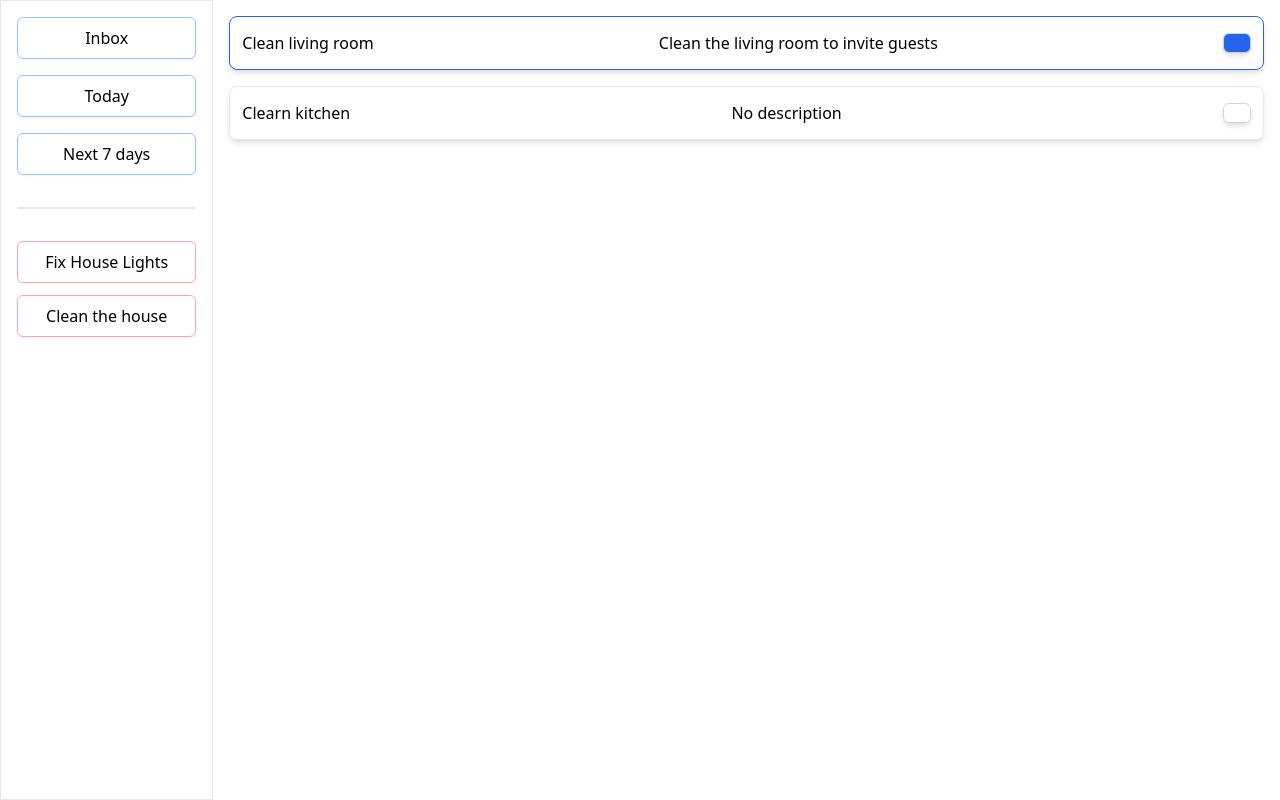
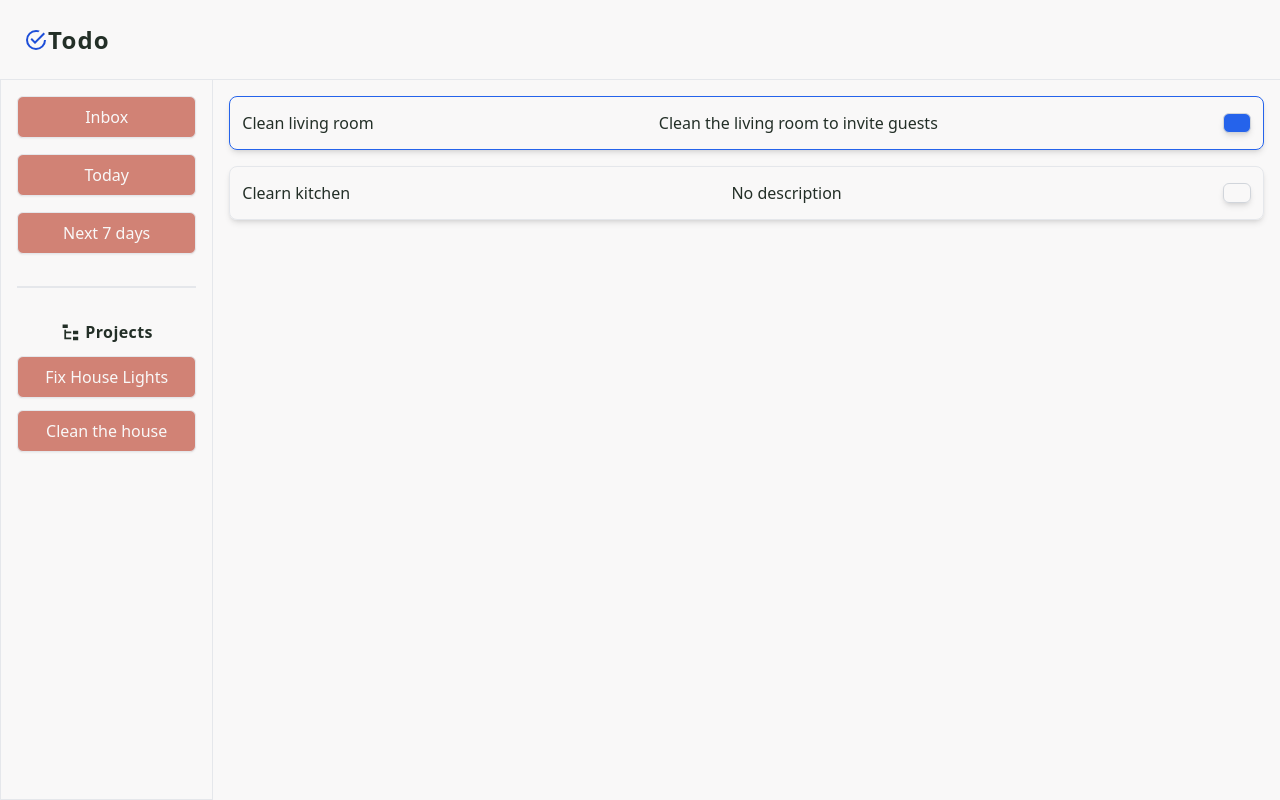
Before and after one commit to NabilHadi/todo-app-v2, a React (Create React App) app: page / in a window 1280 px wide. Built offline with nearby package versions, Linux system fonts and the light colour scheme.

Commit message:
Add Page header and color stying

```diff
--- a/src/components/MainPage/MainPage.tsx
+++ b/src/components/MainPage/MainPage.tsx
@@ -1,3 +1,5 @@
+import { mdiCheckboxMarkedCircleOutline, mdiFileTree } from "@mdi/js";
+import Icon from "@mdi/react";
 import { useState } from "react";
 import { IdType, ProjectType } from "../../projectsData";
 import Button from "../Button/Button";
@@ -27,24 +29,38 @@ function MainPage({ projects, defaultProjectId }: MainPageProps) {
   };
 
   return (
-    <div className="grid grow grid-cols-6">
-      <aside className="flex flex-col gap-4 border p-4">
-        <Button className="py-2 shadow-sm px-4 border rounded-md border-blue-300">
+    <div className="grid grow grid-cols-6 grid-rows-[10%_1fr] bg-[#F9F8F8] text-[#232F27]">
+      <header className="row-span-1 col-span-6 border-b flex items-center px-6 ">
+        <div className="text-2xl font-extrabold tracking-wider flex items-center">
+          <Icon
+            path={mdiCheckboxMarkedCircleOutline}
+            size="1.5rem"
+            className="text-2xl font-extrabold text-blue-700"
+          />
+          Todo
+        </div>
+      </header>
+      <aside className="flex flex-col gap-4 border p-4 border-t-0">
+        <Button className="py-2 shadow-sm px-4 border rounded-md bg-[#D18275] text-[#F9F8F8]">
           Inbox
         </Button>
-        <Button className="py-2 shadow-sm px-4 border rounded-md border-blue-300">
+        <Button className="py-2 shadow-sm px-4 border rounded-md bg-[#D18275] text-[#F9F8F8]">
           Today
         </Button>
-        <Button className="py-2 shadow-sm px-4 border rounded-md border-blue-300">
+        <Button className="py-2 shadow-sm px-4 border rounded-md bg-[#D18275] text-[#F9F8F8]">
           Next 7 days
         </Button>
         <div className="border my-4"></div>
         <ul className="flex flex-col w-100 gap-3">
+          <span className="text-center font-extrabold tracking-wide flex justify-center items-center gap-1">
+            <Icon path={mdiFileTree} size="1.3rem" className="font-extrabold" />
+            Projects
+          </span>
           {projects
             ?.filter((project) => project.id !== defaultProjectId)
             .map((project) => (
               <li key={project.id}>
-                <Button className="w-full py-2 shadow-sm px-4 border rounded-md border-red-300">
+                <Button className="w-full py-2 shadow-sm px-4 border rounded-md bg-[#D18275] text-[#F9F8F8]">
                   {project.name}
                 </Button>
               </li>
```
